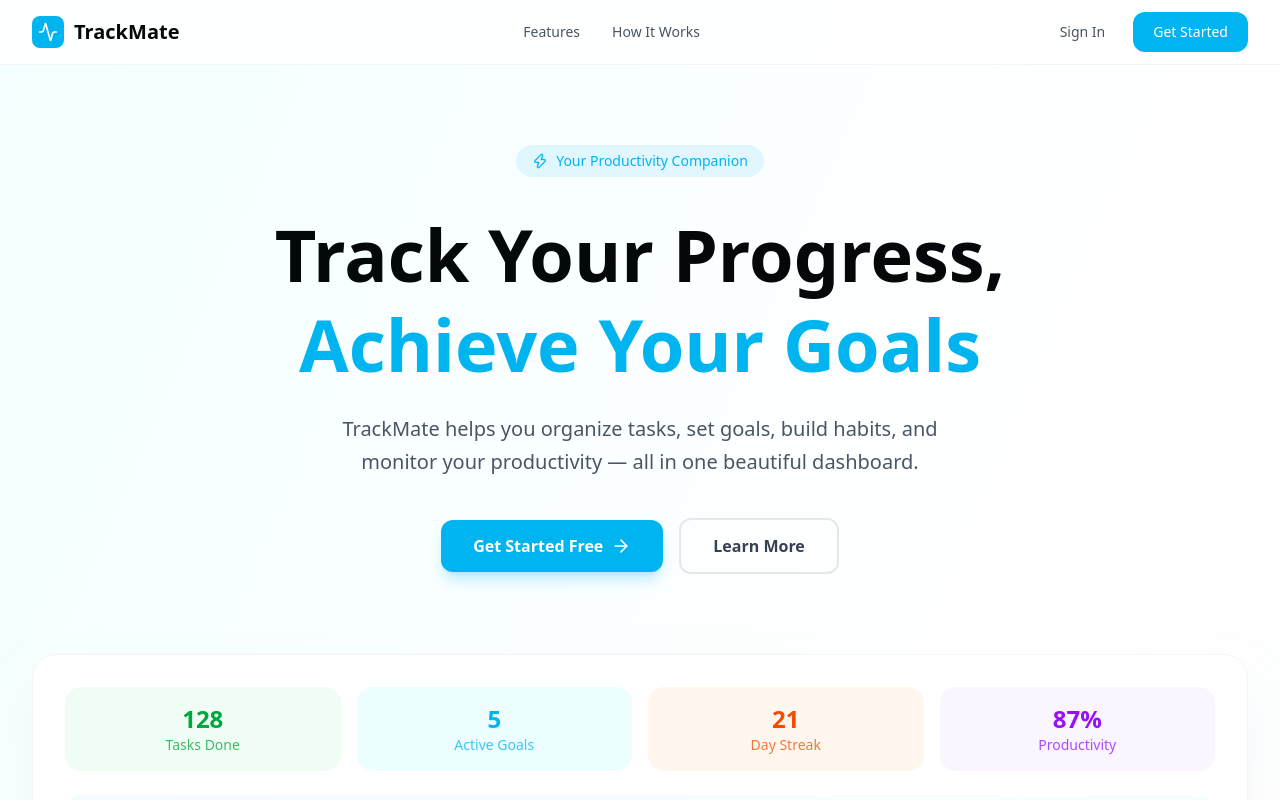
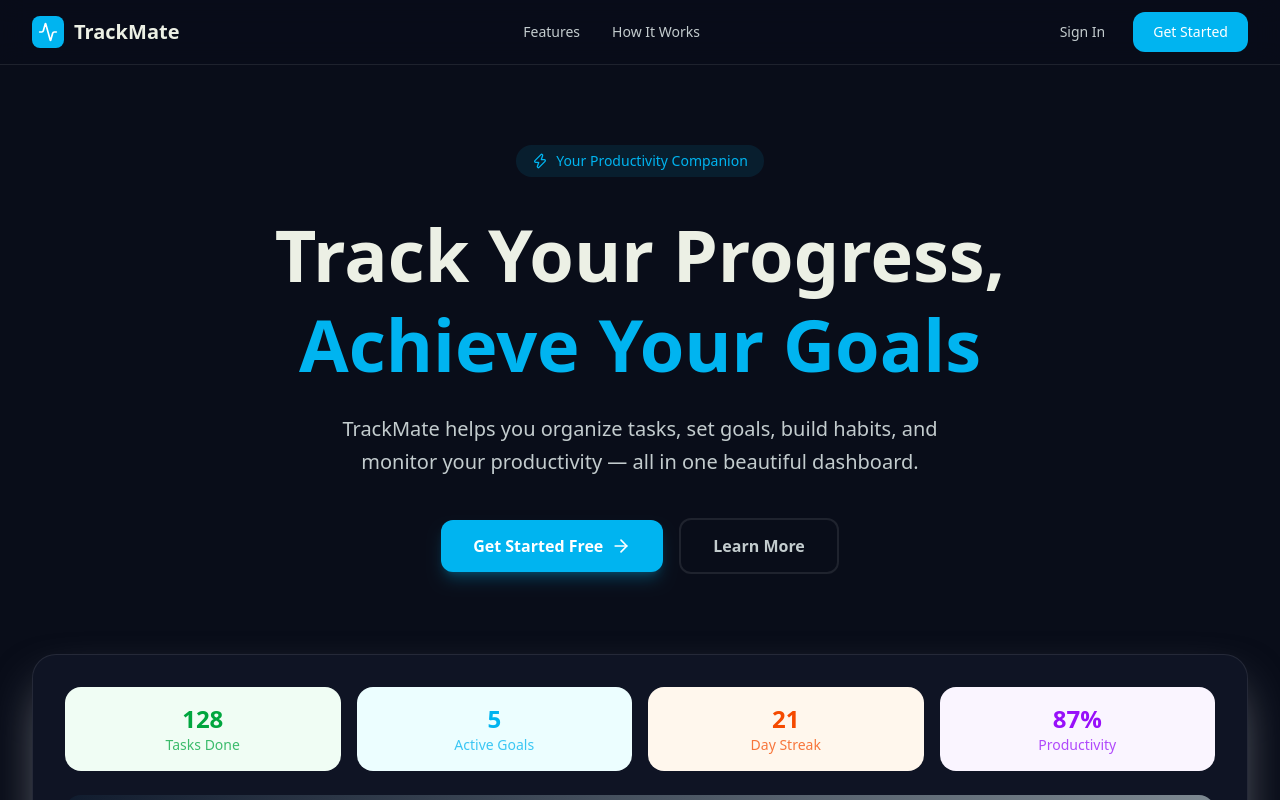
Before and after one commit to SivaJenani/TrackMate, a Next.js app: page / in a window 1280 px wide. Shown: the top 800 px of the page. Built offline with nearby package versions, Linux system fonts and the light colour scheme.

Commit message:
Landing page and brand colours: use #090D19

```diff
--- a/src/app/page.tsx
+++ b/src/app/page.tsx
@@ -23,9 +23,9 @@ const steps = [
 
 export default function LandingPage() {
   return (
-    <div className="min-h-screen bg-gradient-to-br from-cyan-50/50 via-white to-blue-50/30">
+    <div className="app-dark min-h-screen bg-[#090D19]">
       {/* Navbar */}
-      <nav className="sticky top-0 z-50 bg-white/80 backdrop-blur-md border-b border-gray-100">
+      <nav className="sticky top-0 z-50 bg-[#090D19]/80 backdrop-blur-md border-b border-gray-100">
         <div className="max-w-7xl mx-auto px-4 sm:px-6 lg:px-8 h-16 flex items-center justify-between">
           <Link href="/" className="flex items-center gap-2.5">
             <div className="w-8 h-8 rounded-lg bg-[#00B4F0] flex items-center justify-center">
@@ -186,7 +186,7 @@ export default function LandingPage() {
             initial={{ opacity: 0, scale: 0.95 }}
             whileInView={{ opacity: 1, scale: 1 }}
             viewport={{ once: true }}
-            className="bg-[#0E1A24] rounded-3xl p-12 sm:p-16"
+            className="bg-[#0F1424] rounded-3xl p-12 sm:p-16"
           >
             <h2 className="text-3xl sm:text-4xl font-bold text-white mb-4">Ready to Boost Your Productivity?</h2>
             <p className="text-gray-400 mb-8 max-w-lg mx-auto">Join thousands of users who are tracking their progress and achieving their goals with TrackMate.</p>
```
